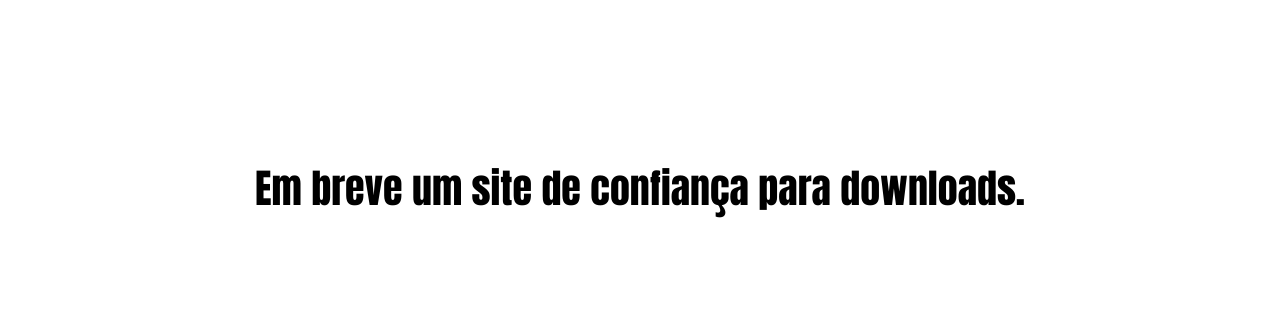
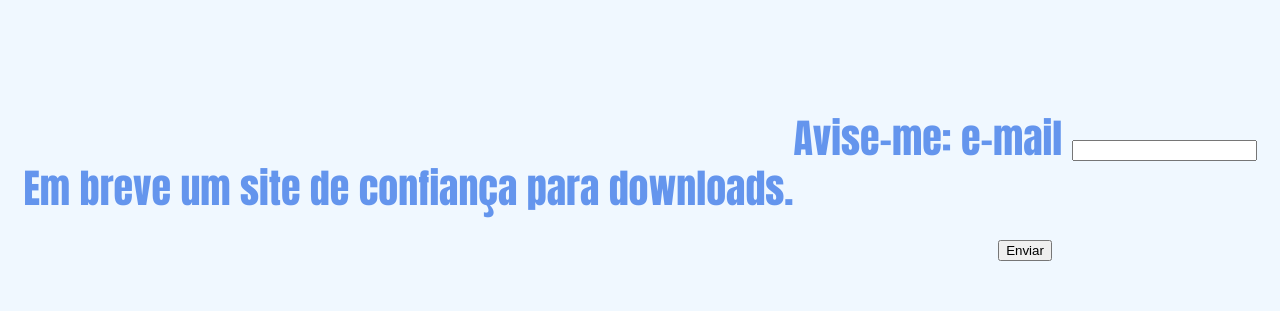
Before and after one commit to luciano2000/downloading, a plain HTML site: page index.html in a window 1280 px wide. Shown: the part 204-515 px from the top of the page. Drawn offline with Linux system fonts and the light colour scheme.

Commit message:
Update index.html

```diff
--- a/index.html
+++ b/index.html
@@ -11,6 +11,7 @@
     <style>
         body {
             font-family: 'Anton', sans-serif;
+            background-color: aliceblue;
         }
         #geral {
             display: flex;
@@ -21,6 +22,7 @@
             justify-content: center;
             font-size: 40px;
             text-align: center;
+            color: cornflowerblue;
         }
     </style>
     <!-- Google tag (gtag.js) -->
@@ -50,6 +52,14 @@
     </script>
 </head>
 <body>
-    <div id="geral">Em breve um site de confiança para downloads.</div>
+    <div id="geral"><p>Em breve um site de confiança para downloads.</p><form name="contact" netlify>
+  <p>
+    Avise-me: <label>e-mail <input type="email" name="email" /></label>
+  </p>
+  <p>
+    <button type="submit">Enviar</button>
+  </p>
+</form></div>
+
 </body>
 </html>
```
